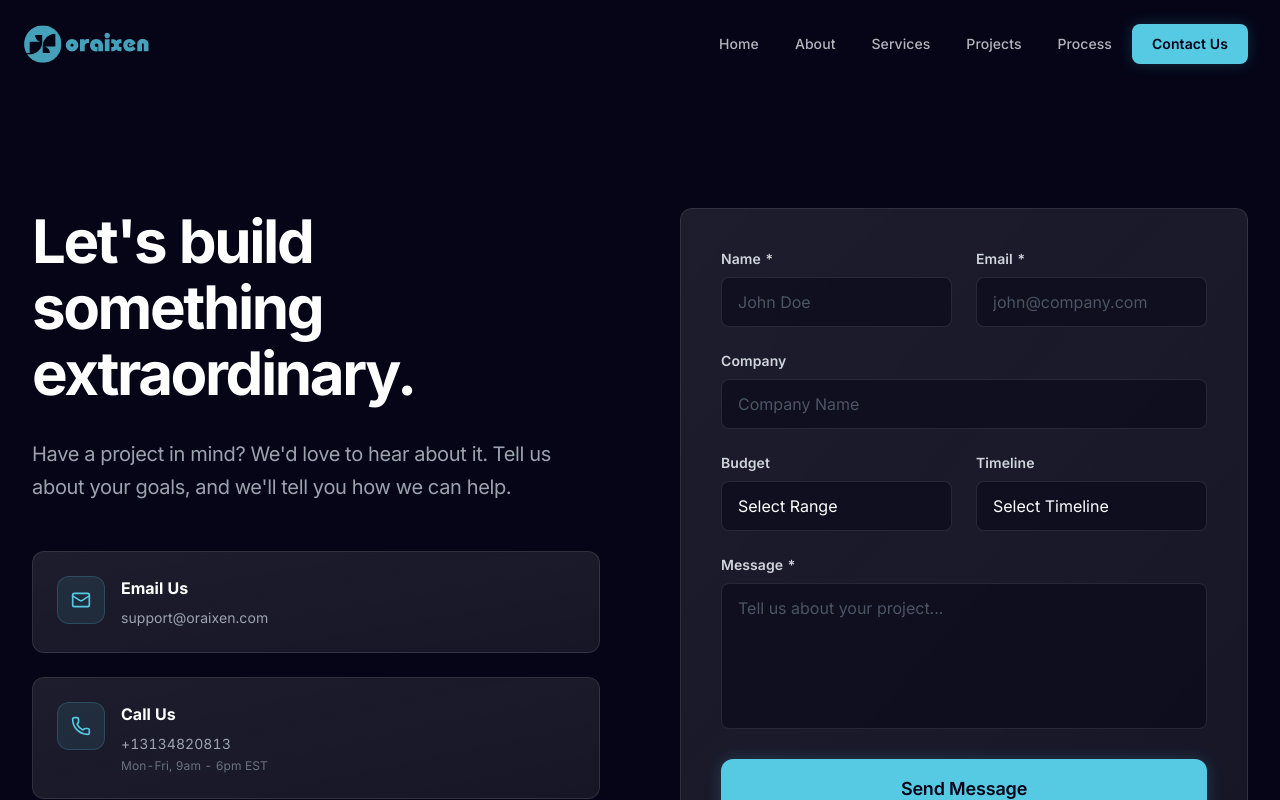
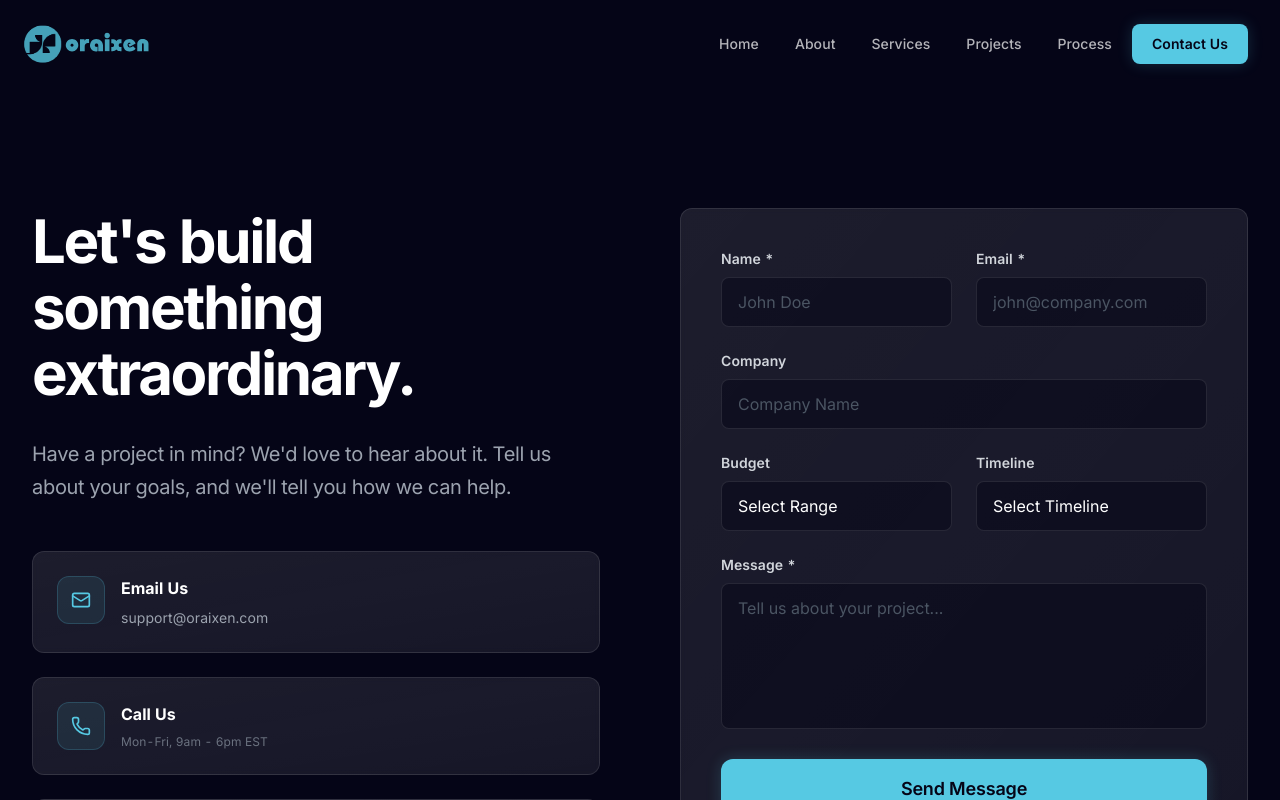
Before and after one commit to OraixenOrg/oraixen-website, a React (Vite) app: page /contact in a window 1280 px wide. Shown: the top 800 px of the page. Built offline with nearby package versions, Linux system fonts and the light colour scheme.

Commit message:
Update Contact.tsx

```diff
--- a/src/pages/Contact.tsx
+++ b/src/pages/Contact.tsx
@@ -48,9 +48,6 @@ export function Contact() {
                   </div>
                   <div>
                     <h3 className="text-white font-bold mb-2">Call Us</h3>
-                    <p className="text-gray-400 text-sm mb-1">
-                      +13134820813
-                    </p>
                     <p className="text-gray-500 text-xs">
                       Mon-Fri, 9am - 6pm EST
                     </p>
```
